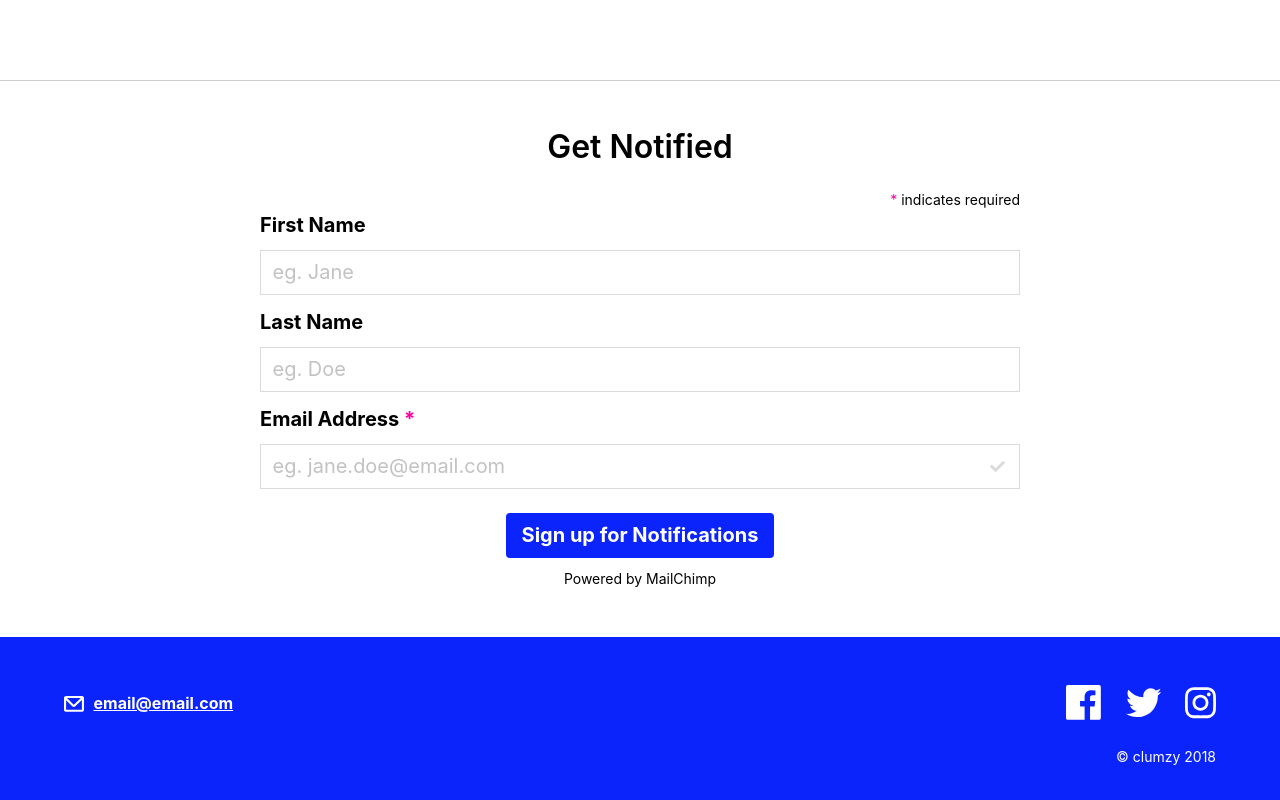
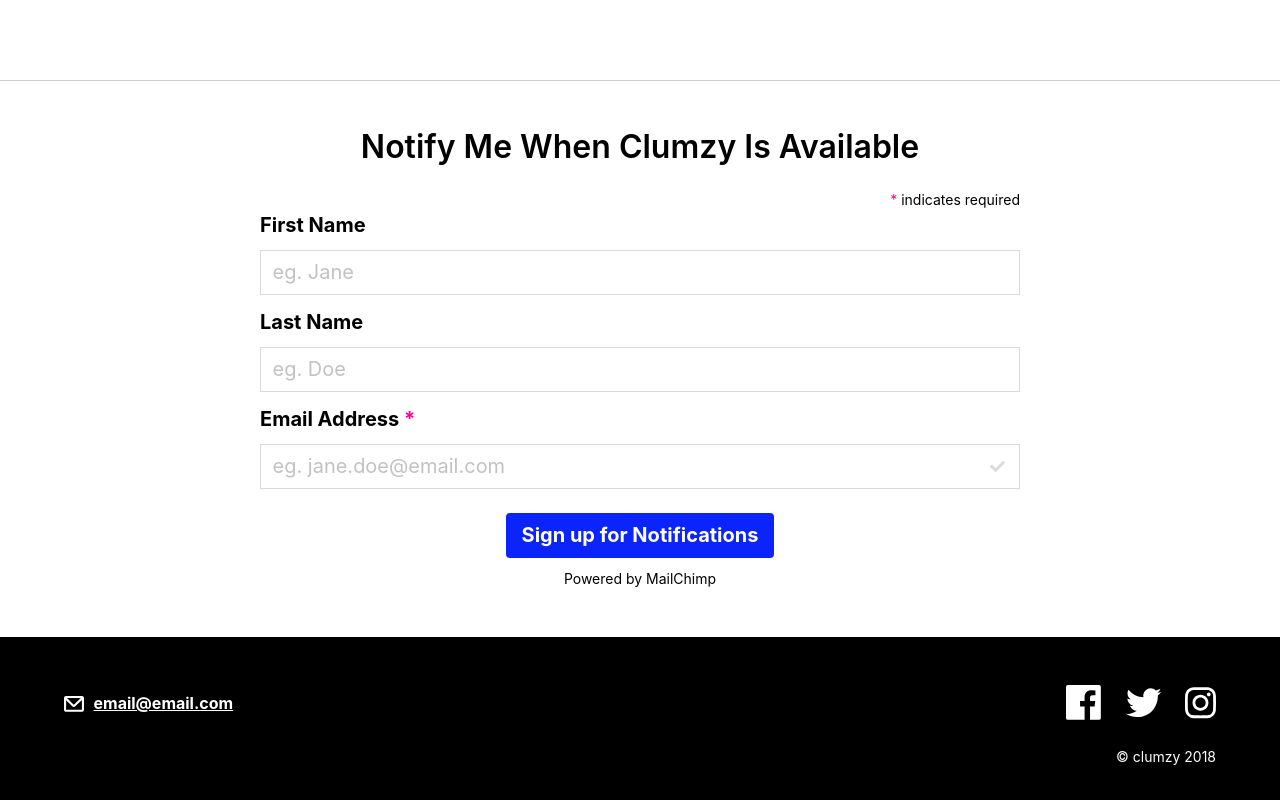
Before and after one commit to nnagewad/clumzy, a plain HTML site: page index.html in a window 1280 px wide. Shown: the part 1734-2534 px from the top of the page. Drawn offline with nearby package versions, Linux system fonts and the light colour scheme; grey boxes are pictures that could not be loaded; a web font is replaced by a local one.

Commit message:
Update as per Trello card comments from Jeremey and Jon

```diff
--- a/css/main.css
+++ b/css/main.css
@@ -159,8 +159,7 @@ hr {
 
 @media only screen and (max-width: 1024px) {
   .hero {
-    background-image: url(../img/clumzy-hero-desktop.jpg);
-    background-size: 55%;
+    background-size: 65%;
   }
 }
 
@@ -218,8 +217,8 @@ input[type="email"]:valid ~ .icon.is-right svg {
   border-width: 2px;
 }
 
-.footer.has-background-primary {
-  background-color: var(--secondary) !important;
+.footer.has-background-black {
+  background-color: var(--primary) !important;
   padding-bottom: 2rem;
 }
 
--- a/index.html
+++ b/index.html
@@ -89,7 +89,7 @@
 
     <section id="signup" class="contact section">
           <div class="container">
-            <h2 class="title has-text-centered has-text-black">Get Notified</h2>
+            <h2 class="title has-text-centered has-text-black">Notify Me When Clumzy Is Available</h2>
             <div class="columns is-centered">
               <div id="mc_embed_signup" class="column is-two-thirds is-narrow">
                 <form action="https://nikin.us18.list-manage.com/subscribe/post?u=925092d03a837399ee5405f03&amp;id=961937090f" method="post" id="mc-embedded-subscribe-form" name="mc-embedded-subscribe-form" class="validate" target="_blank" novalidate>
@@ -140,7 +140,7 @@
     </section>
   </main>
 
-  <footer class="footer has-background-primary">
+  <footer class="footer has-background-black">
       <div class="container">
         <div class="columns content is-vcentered">
           <div class="column is-narrow">
```
